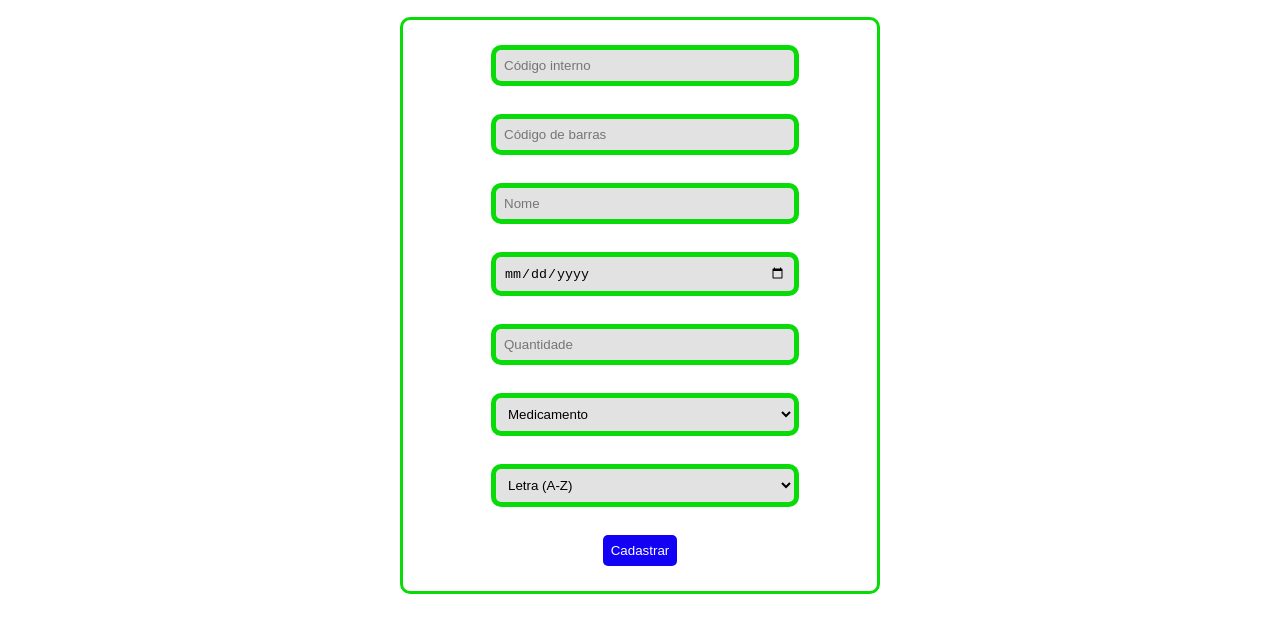
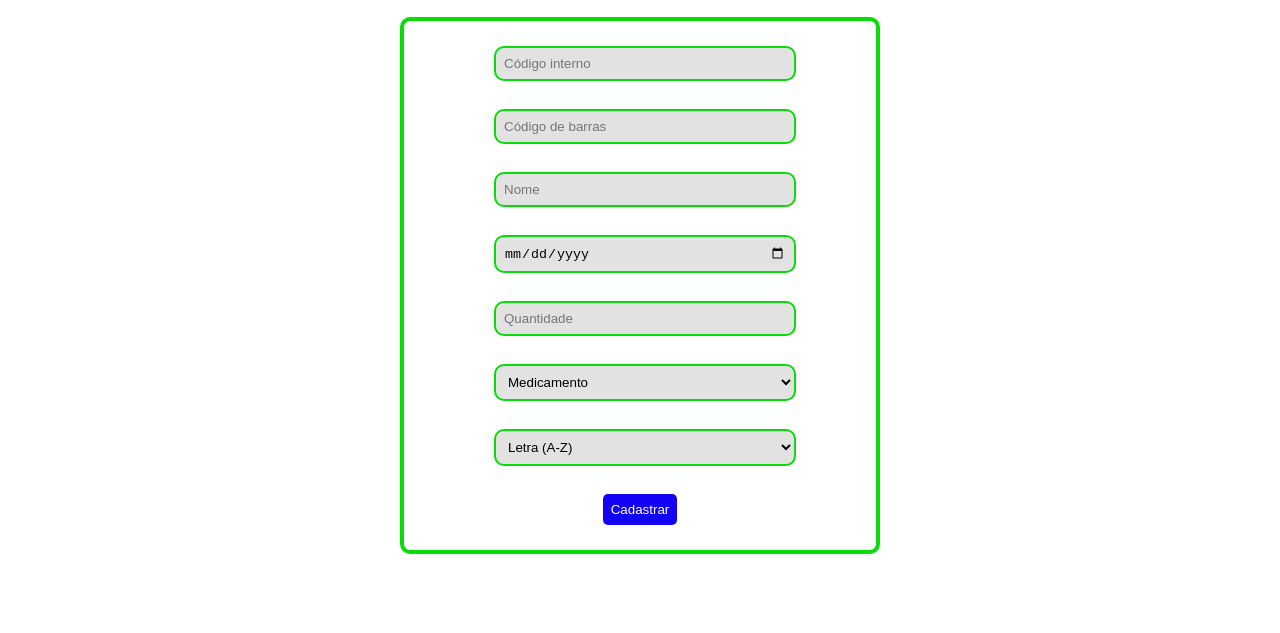
Before and after one commit to NaueMoreira/Controle-de-validade, a plain HTML site: page frontend/cadastrar.html in a window 1280 px wide. Shown: the part 153-786 px from the top of the page. Drawn offline with Linux system fonts and the light colour scheme.

Commit message:
Update style.css

```diff
--- a/frontend/style.css
+++ b/frontend/style.css
@@ -106,7 +106,7 @@ div.card {
     box-sizing: border-box;
     border-radius: 10px;
     background: rgb(226, 226, 226);
-    border: 5px solid rgb(8, 219, 8);
+    border: 2px solid rgb(8, 219, 8);
 }
 #btn-cadastrar{
     background: rgb(18, 1, 245);
@@ -116,7 +116,7 @@ div.card {
 }
 #box-cadastro,
 #box-editar {
-    border: 3px solid rgb(8, 219, 8);
+    border: 4px solid rgb(8, 219, 8);
     padding: 20px;
     margin: 20px auto;
     border-radius: 10px;
```
